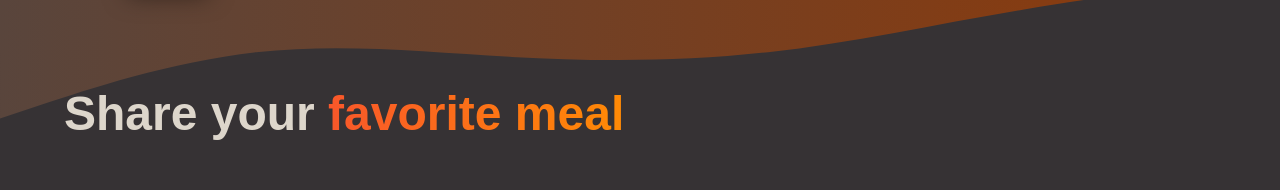
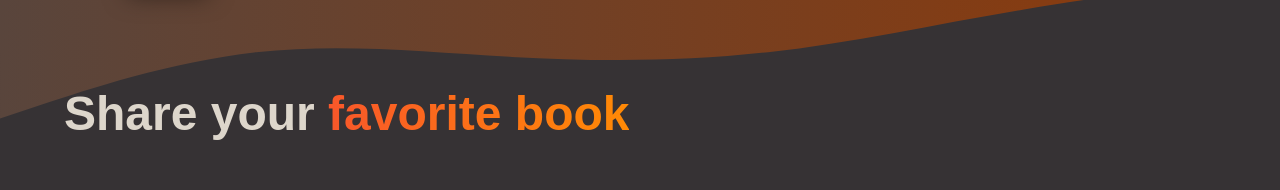
Before and after one commit to charankurapati8/BookShelf, a Next.js app: page /Sharebook in a window 1280 px wide. Shown: the part 109-299 px from the top of the page. Built offline with nearby package versions, Linux system fonts and the light colour scheme.

Commit message:
updated in sharebook from fav meal to fav book

```diff
--- a/app/Sharebook/page.js
+++ b/app/Sharebook/page.js
@@ -8,7 +8,7 @@ export default function ShareBookPage() {
     <>
       <header className={classes.header}>
         <h1>
-          Share your <span className={classes.highlight}>favorite meal</span>
+          Share your <span className={classes.highlight}>favorite book</span>
         </h1>
       </header>
       <main className={classes.main}>
```
